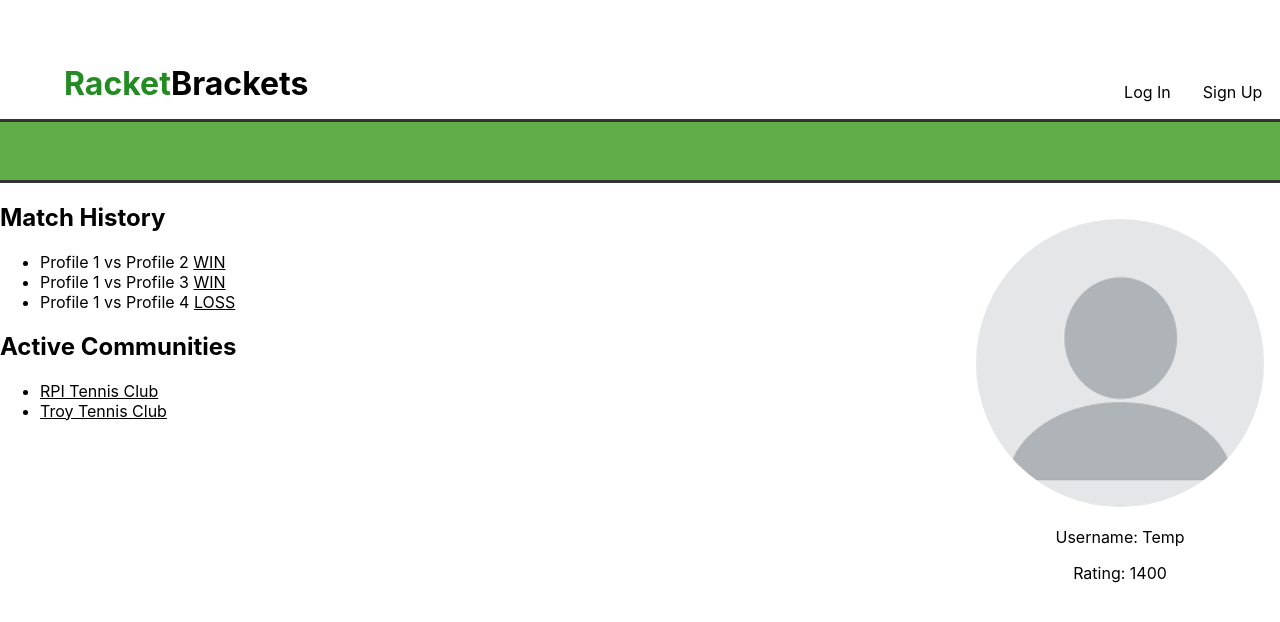
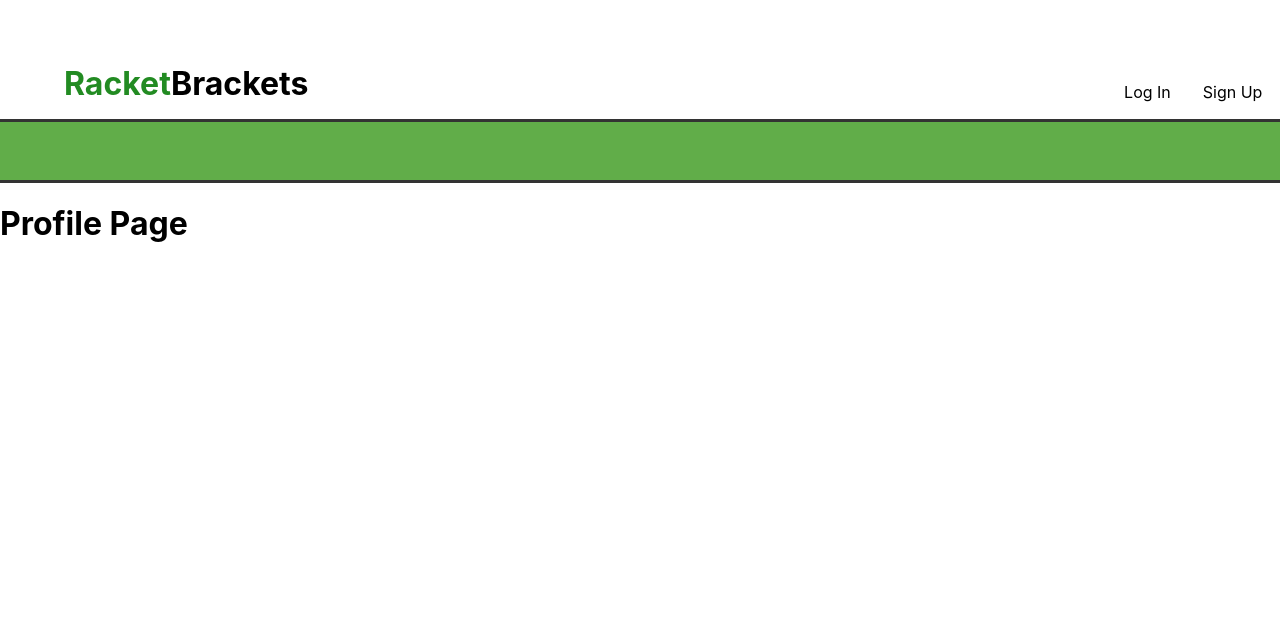
Before and after one commit to nbezanis/Racket-Brackets, a Next.js app in the folder frontend/racketbrackets/: page /profile in a window 1280 px wide. Shown: the top 622 px of the page. Built offline with nearby package versions, Linux system fonts and the light colour scheme; no server answers.

Commit message:
fixing profile page

```diff
--- a/frontend/racketbrackets/pages/profile.tsx
+++ b/frontend/racketbrackets/pages/profile.tsx
@@ -1,45 +1,14 @@
-import Head from 'next/head'
-import Image from 'next/image'
-import Link from 'next/link'
-import profilePic from './images/default.png'
-import styles from '../styles/profile.module.css'
-
-const name = 'Temp'
-const rating = '1400'
+import Head from 'next/head';
 
 const Profile = () => {
+  //Should be replaced by Profile Page
     return (
-      <div className={styles.container}>
-      <main className={styles.main}>
-
-        <div className = {styles.imgwithtext}>
-            <Image
-              priority
-              src={profilePic}
-              className={styles.borderCircle}
-              height={288}
-              width={288}
-              alt={name}
-            />
-            <p>Username: {name}</p>
-            <p>Rating: {rating}</p>
+        <div>
+            <Head>
+                <title>Profile Page</title>
+            </Head>
+            <h1>Profile Page</h1>
         </div>
-
-        <h2>Match History</h2>
-        <ul>
-          <li>Profile 1 vs Profile 2 <u>WIN</u></li>
-          <li>Profile 1 vs Profile 3 <u>WIN</u></li>
-          <li>Profile 1 vs Profile 4 <u>LOSS</u></li>
-        </ul>
-        <h2>Active Communities</h2>
-        <ul>
-          <li><u>RPI Tennis Club</u></li>
-          <li><u>Troy Tennis Club</u></li>
-        </ul>
-      </main>
-
-    </div>
-
     );
 }
 
```
